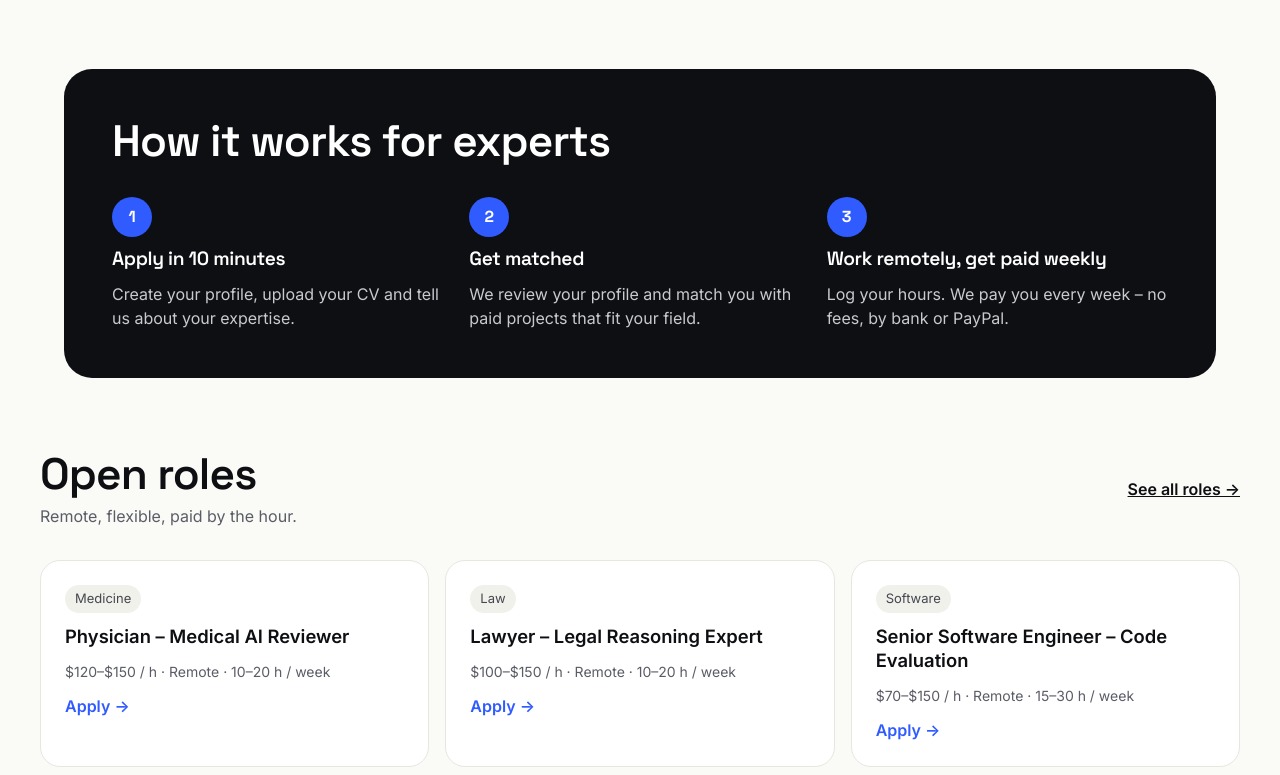
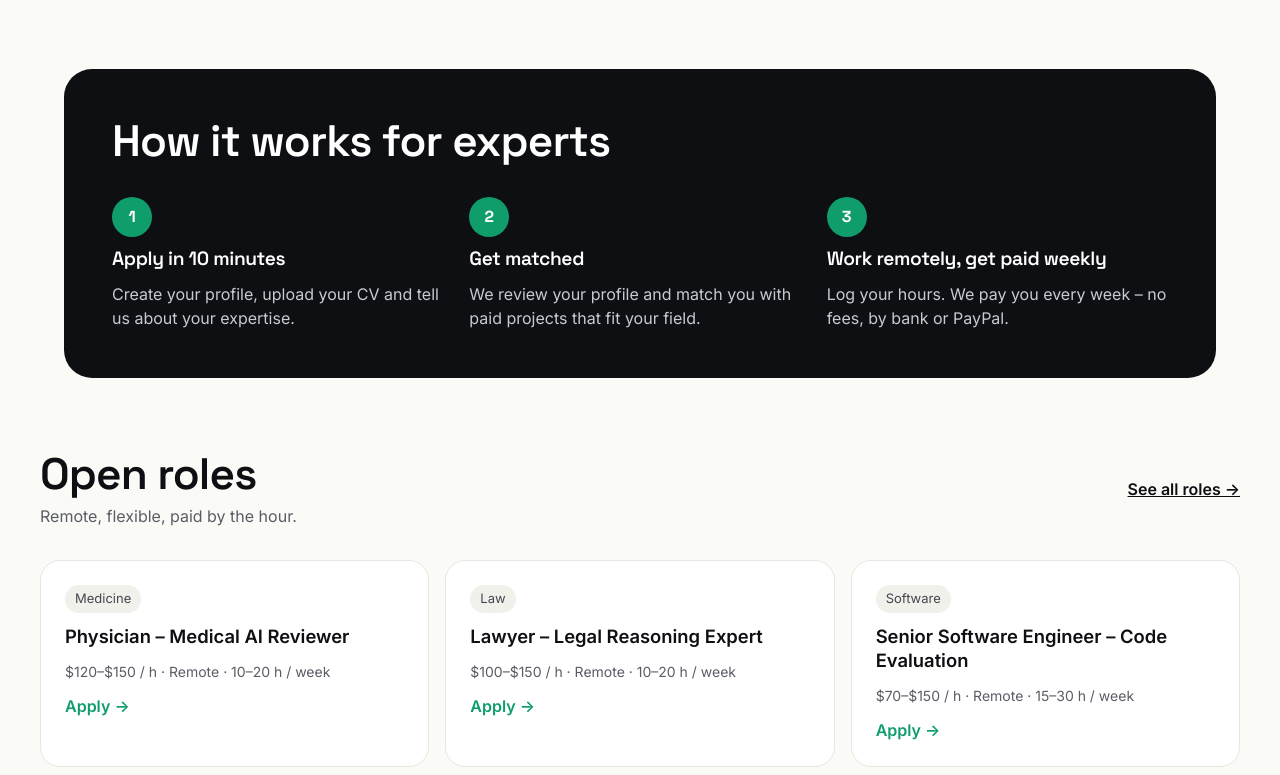
Before and after one commit to laurajacobshernandez/Brightpeer, a plain HTML site: page 404.html in a window 1280 px wide. Shown: the part 719-1494 px from the top of the page. Drawn offline with Linux system fonts and the light colour scheme; a script that the page names is missing.

Commit message:
Change accent color from blue to green
Co-Authored-By: Claude Opus 5.5 <noreply@anthropic.com>
Claude-Session: https://claude.ai/code/session_01Di3JDy3uMFS8aditbt1esd

```diff
--- a/css/style.css
+++ b/css/style.css
@@ -1,6 +1,6 @@
 :root{
   --bg:#FAFAF7; --ink:#0E0F12; --ink2:#45474F; --ink3:#5B5D66; --line:#E7E7E1; --line2:#DCDCD6;
-  --card:#FFFFFF; --accent:#2F5BFF; --accent-soft:#EEF1FF; --chip:#F1F1EC;
+  --card:#FFFFFF; --accent:#0F9D6B; --accent-soft:#E6F6EF; --chip:#F1F1EC;
   --ok:#137A3F; --ok-soft:#E6F4EC; --warn:#8A5A00; --warn-soft:#FFF4DB; --bad:#B42318; --bad-soft:#FDECEA;
   --radius:20px; --display:'Space Grotesk', system-ui, sans-serif;
 }
```
Also changed, not shown: 404.html (line endings or trailing spaces), index.html (line endings or trailing spaces).
